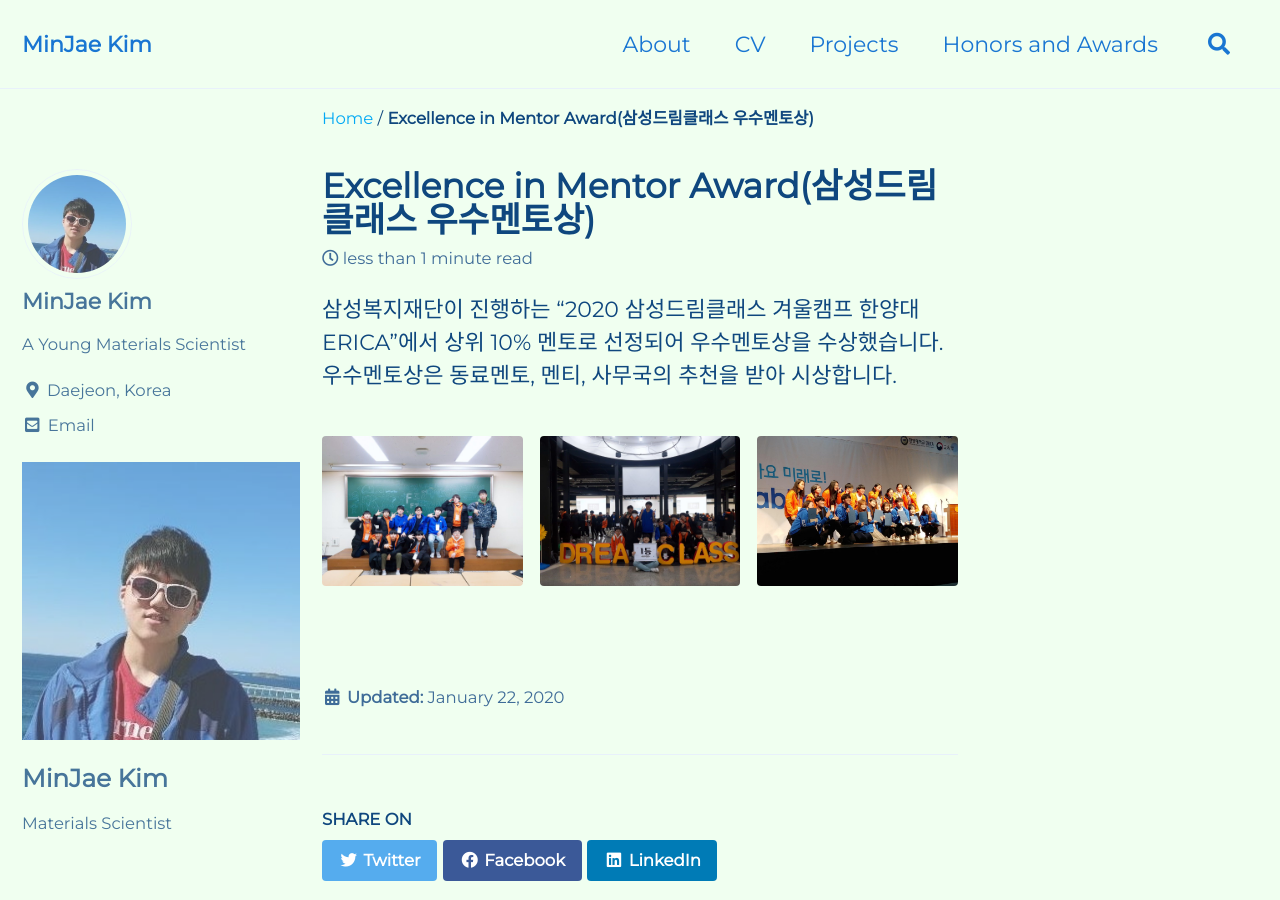
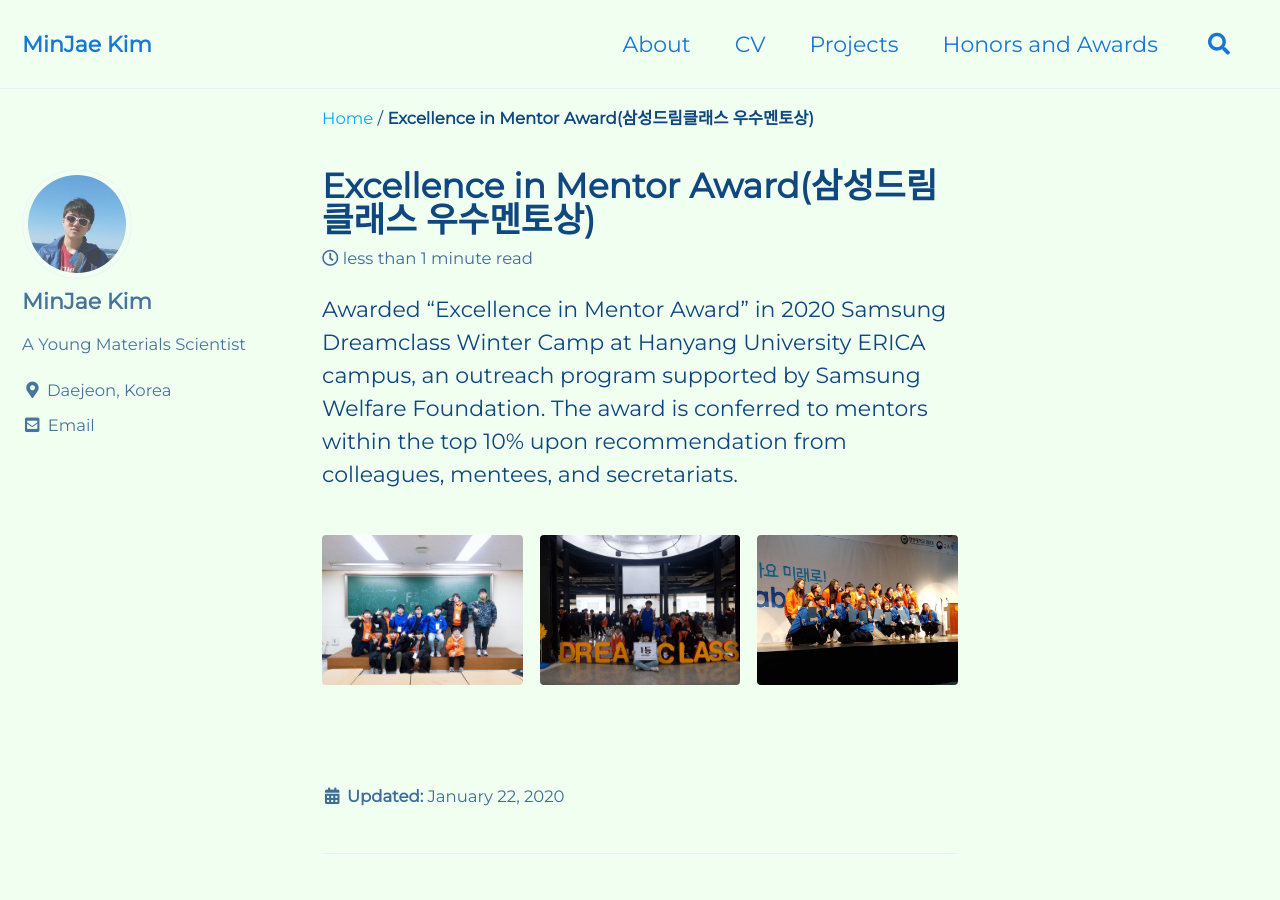
Before and after one commit to mj3259/mj3259.github.io, a Jekyll site: the page built from _posts/2020-01-22-dreamclass.md, in a window 1280 px wide and 900 px high. Built offline with Jekyll 4.4.1, drawn with Linux system fonts in a browser that asks for light colours; cached includes are drawn as plain includes.

Commit message:
Update 2020-01-22-dreamclass.md

```diff
--- a/_posts/2020-01-22-dreamclass.md
+++ b/_posts/2020-01-22-dreamclass.md
@@ -4,17 +4,12 @@ excerpt: "Jan. 2020"
 header:
   image:
   teaser: assets/images/biography/dreamclass.png
-sidebar:
-  - title: "MinJae Kim"
-    image: "/assets/images/avatar.jpg"
-    image_alt: "logo"
-    text: "Materials Scientist"
 gallery:
   - image_path: assets/images/biography/dreamclass1.jpg
   - image_path: assets/images/biography/dreamclass2.jpg
   - image_path: assets/images/biography/dreamclass3.jpg
 ---
+Awarded "Excellence in Mentor Award" in 2020 Samsung Dreamclass Winter Camp at Hanyang University ERICA campus, an outreach program supported by Samsung Welfare Foundation. The award is conferred to mentors within the top 10% upon recommendation from colleagues, mentees, and secretariats.
 
-삼성복지재단이 진행하는 "2020 삼성드림클래스 겨울캠프 한양대 ERICA"에서 상위 10% 멘토로 선정되어 우수멘토상을 수상했습니다. 우수멘토상은 동료멘토, 멘티, 사무국의 추천을 받아 시상합니다.
 
 {% include gallery id="gallery"  %}
```
